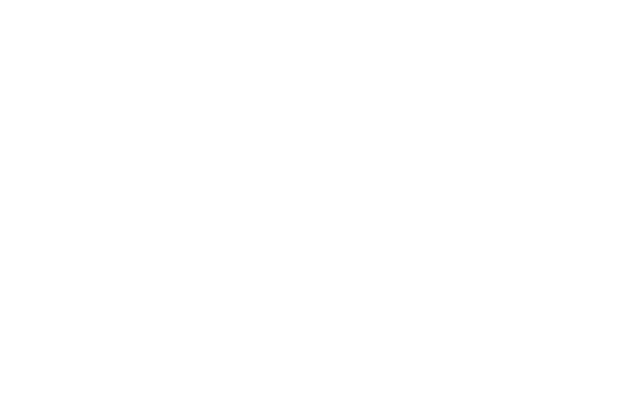
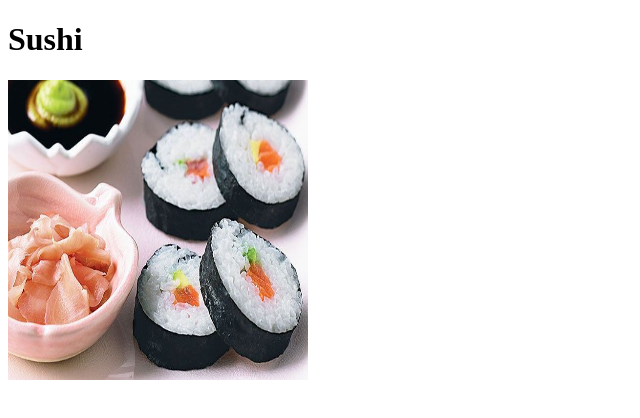
Before and after one commit to Lovell02/odin-recipes, a plain HTML site: page recipes/Sushi.html in a window 1280 px wide. Shown: the whole page, without its empty margins (0-640 px from the left). Drawn offline with Linux system fonts and the light colour scheme.

Commit message:
add sushi image link

```diff
--- a/recipes/Sushi.html
+++ b/recipes/Sushi.html
@@ -4,13 +4,13 @@
 <head>
     <meta charset="UTF-8">
 
-    <title>Sushi</title>
+
 </head>
 
 <body>
 
-
-
+ <h1>Sushi</h1>
+<img src="../images/sushi-187034-1.jpg" alt="some really delicious looking sushi" style="height: 300px; width: 300px;">
 
 
 </body>
```
